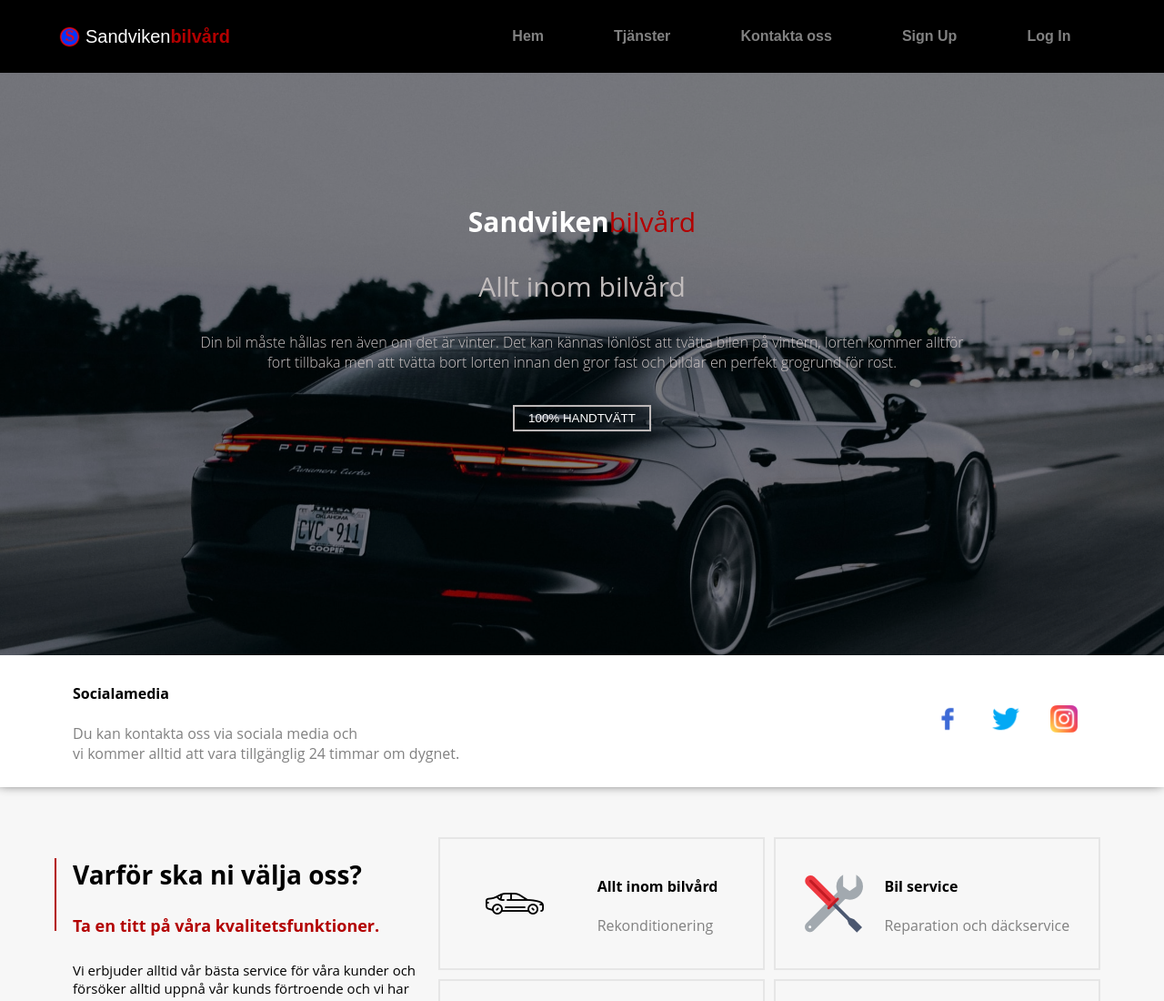
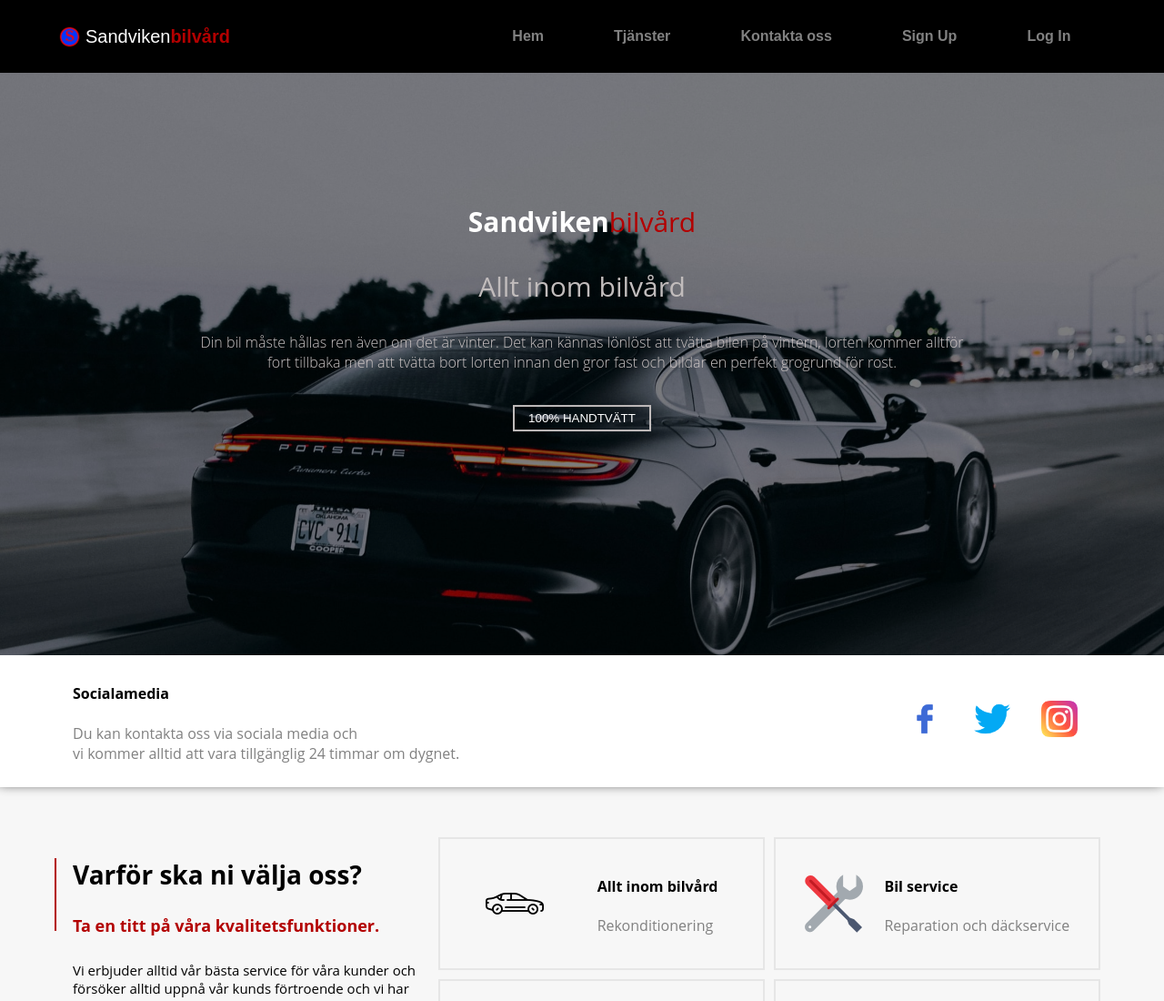
Before and after one commit to ArshedAl-Hadeethi/Sandviken, a plain HTML site: page index.html in a window 1280 px wide. Shown: the top 1100 px of the page at 91% size. Drawn offline with Linux system fonts and the light colour scheme.

Commit message:
Update style.css

```diff
--- a/style.css
+++ b/style.css
@@ -54,7 +54,6 @@ nav {
   height: 80px;
   background-color: black;
 }
-/* #585858 */
 nav .main-logo {
   float: left;
   width: 40%;
@@ -263,8 +262,8 @@ nav .icon-burger .line {
   cursor: pointer;
   transition: color 0.5s ease-in-out;
   font-size: 40px;
-  width: 30px;
-  height: 30px;
+  width: 40px;
+  height: 40px;
 }
 @media (max-width: 767px) {
   .social img {
```
